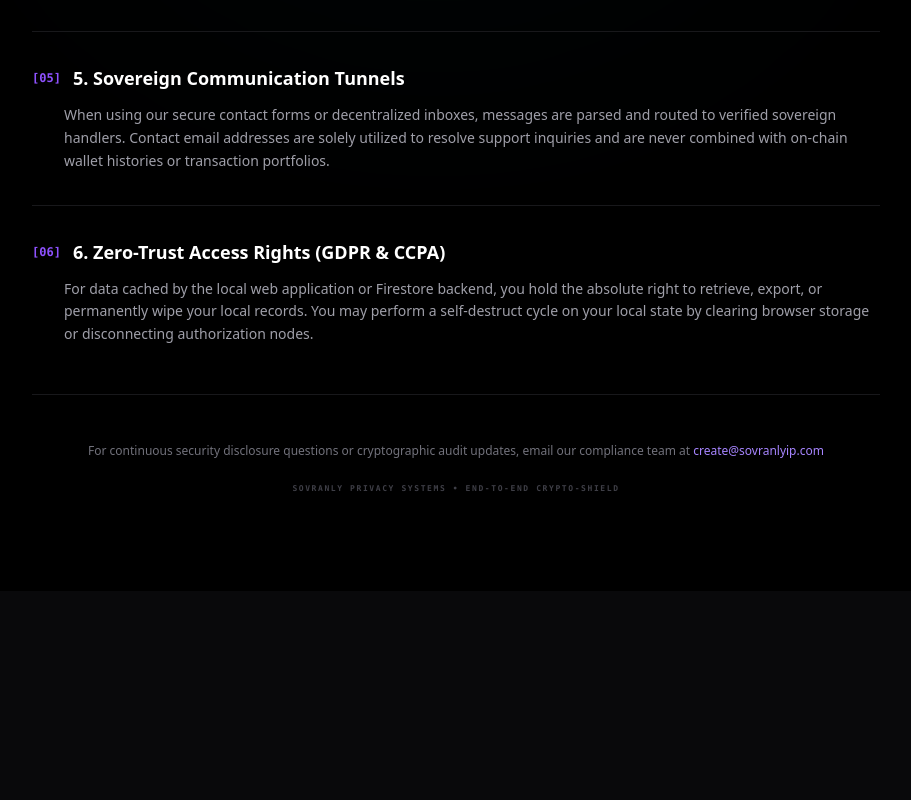
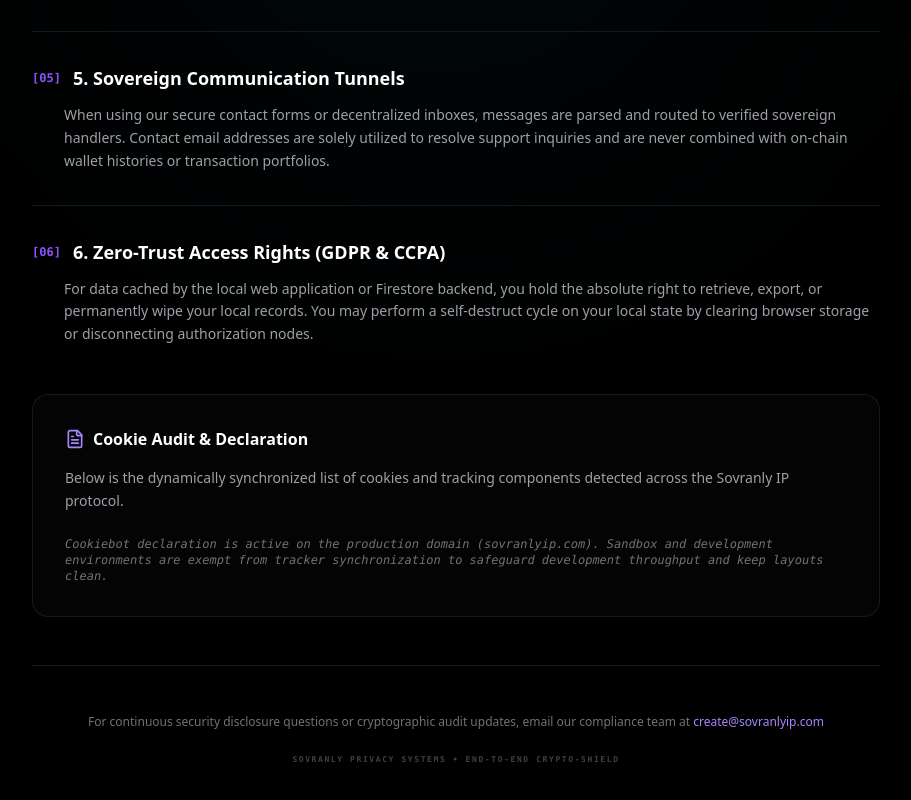
Before and after one commit to Drevynn/sovranly-ip-app, a Next.js app: page /privacy in a window 1280 px wide. Shown: the part 1336-2136 px from the top of the page, without its empty margins (184-1095 px from the left). Before the commit the page ends 1927 px from the top, so only its background shows below. Built offline with nearby package versions, Linux system fonts and the light colour scheme; no server answers.

Commit message:
feat: implement conditional Cookiebot loading
Restrict Cookiebot script injection to the production domain to prevent unauthorized domain errors in development and preview environments. Additionally, move the cookie declaration table to the privacy policy page.

```diff
--- a/app/layout.tsx
+++ b/app/layout.tsx
@@ -56,16 +56,26 @@
           }}
         />
         <Script
-          id="CookieDeclaration"
-          src="https://consent.cookiebot.com/cfbebce2-7f31-4955-8610-97a311edd2af/cd.js"
+          id="cookiebot-loader"
           strategy="afterInteractive"
-        />
-        <Script
-          id="Cookiebot"
-          src="https://consent.cookiebot.com/uc.js"
-          data-cbid="cfbebce2-7f31-4955-8610-97a311edd2af"
-          data-blockingmode="auto"
-          strategy="afterInteractive"
+          dangerouslySetInnerHTML={{
+            __html: `
+              (function() {
+                var host = window.location.hostname;
+                // Only load Cookiebot on the authorized production domain to prevent ugly "Domain not authorized" errors in development or preview/sandbox environments.
+                if (host.includes('sovranlyip.com')) {
+                  var s = document.createElement('script');
+                  s.id = 'Cookiebot';
+                  s.src = 'https://consent.cookiebot.com/uc.js';
+                  s.setAttribute('data-cbid', 'cfbebce2-7f31-4955-8610-97a311edd2af');
+                  s.setAttribute('data-blockingmode', 'auto');
+                  s.type = 'text/javascript';
+                  s.async = true;
+                  document.head.appendChild(s);
+                }
+              })();
+            `,
+          }}
         />
       </head>
       <body className="antialiased bg-zinc-950 text-zinc-100 min-h-screen">
--- a/app/privacy/page.tsx
+++ b/app/privacy/page.tsx
@@ -2,6 +2,7 @@
 
 import { Lock, FileText, ArrowLeft, Terminal, ShieldAlert } from 'lucide-react';
 import Link from 'next/link';
+import Script from 'next/script';
 
 export default function PrivacyPolicy() {
   const lastUpdated = "June 24, 2026";
@@ -90,6 +91,42 @@
           ))}
         </div>
 
+        {/* Dynamic Cookiebot Declaration */}
+        <div id="cookie-declaration-container" className="p-8 bg-zinc-900/20 border border-zinc-800/60 rounded-2xl space-y-4">
+          <div className="flex items-center gap-2 text-white font-bold">
+            <FileText className="w-5 h-5 text-violet-400" />
+            <h3>Cookie Audit & Declaration</h3>
+          </div>
+          <p className="text-sm text-zinc-400 leading-relaxed">
+            Below is the dynamically synchronized list of cookies and tracking components detected across the Sovranly IP protocol.
+          </p>
+          <div className="text-zinc-400 text-sm overflow-x-auto pt-2" id="cookiebot-declaration-wrapper">
+            {/* The cookie table is injected here conditionally */}
+          </div>
+          <Script
+            id="cookie-declaration-loader"
+            strategy="afterInteractive"
+            dangerouslySetInnerHTML={{
+              __html: `
+                (function() {
+                  var host = window.location.hostname;
+                  var wrapper = document.getElementById('cookiebot-declaration-wrapper');
+                  if ((host.includes('sovranlyip.com')) && wrapper) {
+                    var s = document.createElement('script');
+                    s.id = 'CookieDeclaration';
+                    s.src = 'https://consent.cookiebot.com/cfbebce2-7f31-4955-8610-97a311edd2af/cd.js';
+                    s.type = 'text/javascript';
+                    s.async = true;
+                    wrapper.appendChild(s);
+                  } else if (wrapper) {
+                    wrapper.innerHTML = '<p class="text-xs text-zinc-500 font-mono italic">Cookiebot declaration is active on the production domain (sovranlyip.com). Sandbox and development environments are exempt from tracker synchronization to safeguard development throughput and keep layouts clean.</p>';
+                  }
+                })();
+              `
+            }}
+          />
+        </div>
+
         {/* Footer Note */}
         <div className="pt-12 text-center border-t border-zinc-900">
           <p className="text-xs text-zinc-500">
```
